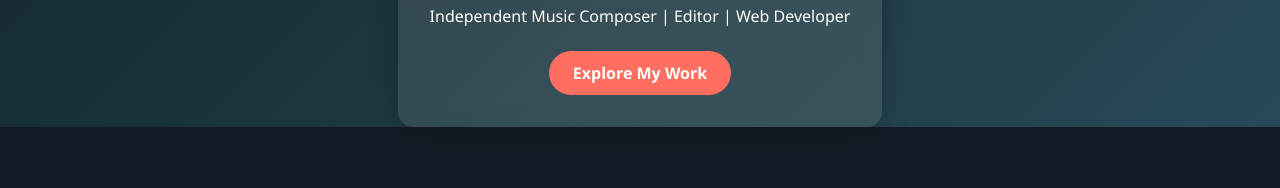
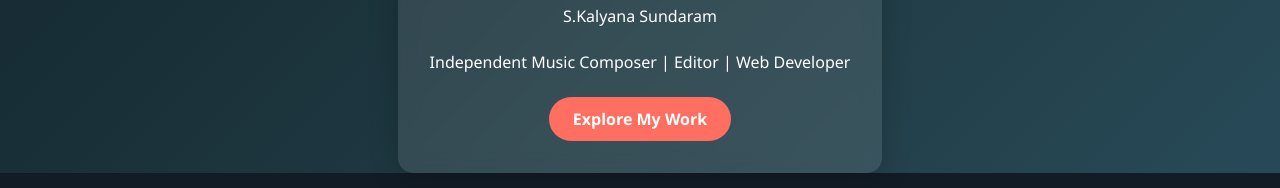
Before and after one commit to S-kalyanasundaram/my-protfilo, a plain HTML site: page index.html in a window 1280 px wide. Shown: the part 547-735 px from the top of the page. Drawn offline with Linux system fonts and the light colour scheme.

Commit message:
Update index.html

```diff
--- a/index.html
+++ b/index.html
@@ -24,6 +24,7 @@
     <div class="card">
       <img src="assets/sksundar.jpg" alt="Profile Photo" class="profile-img">
       <h1>Hi, I'm Sk Sundar</h1>
+      <p>S.Kalyana Sundaram</p>
       <p>Independent Music Composer | Editor | Web Developer </p>
       <a href="#projects" class="btn">Explore My Work</a>
     </div>
```
